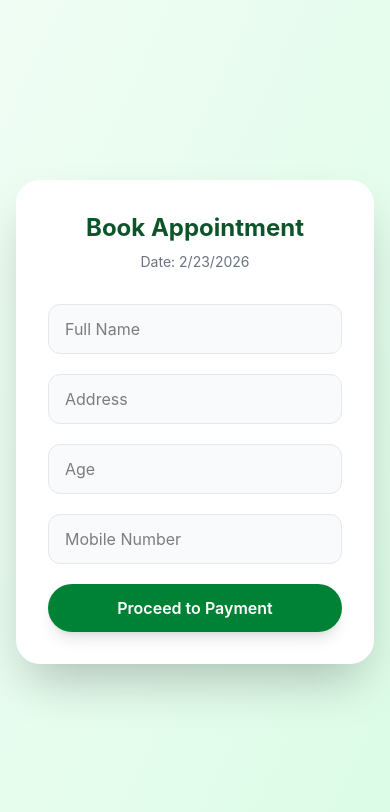
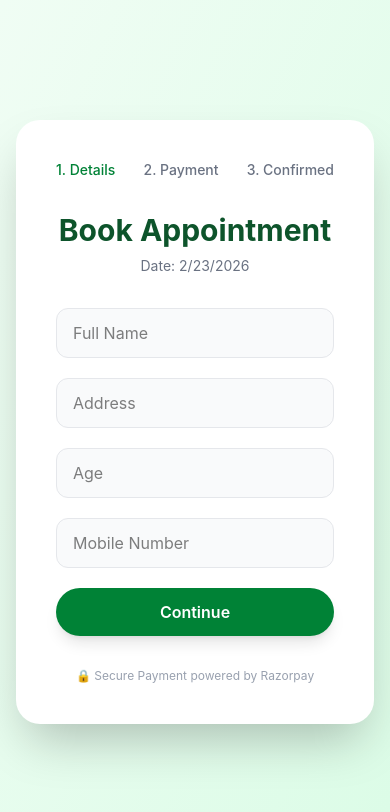
Before and after one commit to anuj808/Pakhi-City-Hospital, a React (Vite) app in the folder frontend/: page /book in a window 390 px wide. Shown: the top 812 px of the page. Built offline with nearby package versions, Linux system fonts and the light colour scheme.

Commit message:
updated ui

```diff
--- a/frontend/src/pages/BookPage.jsx
+++ b/frontend/src/pages/BookPage.jsx
@@ -2,7 +2,6 @@ import { useState } from "react";
 import axios from "axios";
 
 function BookPage() {
-
   const [formData, setFormData] = useState({
     name: "",
     address: "",
@@ -13,7 +12,7 @@ function BookPage() {
   const [token, setToken] = useState(null);
   const [showPayment, setShowPayment] = useState(false);
   const [orderData, setOrderData] = useState(null);
-  const [selectedMethod, setSelectedMethod] = useState(null);
+  const [loading, setLoading] = useState(false);
 
   const today = new Date().toLocaleDateString();
 
@@ -26,6 +25,7 @@ function BookPage() {
 
   const handleSubmit = async (e) => {
     e.preventDefault();
+    setLoading(true);
 
     const res = await axios.post(
       "https://pakhi-city-hospital.onrender.com/api/payment/create-order",
@@ -38,11 +38,13 @@ function BookPage() {
         formData
       );
       setToken(confirmRes.data.tokenNumber);
+      setLoading(false);
       return;
     }
 
     setOrderData(res.data.order);
     setShowPayment(true);
+    setLoading(false);
   };
 
   const openRazorpay = () => {
@@ -55,11 +57,10 @@ function BookPage() {
       description: "Registration Fee ₹305",
 
       handler: async function (response) {
-
         const receiptRes = await axios.post(
           "https://pakhi-city-hospital.onrender.com/api/payment/verify-payment",
           { ...response, formData },
-        { responseType: "blob" }   // IMPORTANT
+          { responseType: "blob" }
         );
 
         const url = window.URL.createObjectURL(
@@ -75,6 +76,7 @@ function BookPage() {
         window.URL.revokeObjectURL(url);
 
         setShowPayment(false);
+        setToken("Confirmed");
       },
 
       theme: { color: "#15803d" }
@@ -87,9 +89,22 @@ function BookPage() {
   return (
     <section className="min-h-screen bg-gradient-to-br from-green-50 to-green-100 flex items-center justify-center px-4 py-12">
 
-      <div className="bg-white w-full max-w-md p-8 md:p-10 rounded-3xl shadow-2xl">
+      <div className="bg-white w-full max-w-lg p-10 rounded-3xl shadow-2xl">
 
-        <h1 className="text-2xl md:text-3xl font-bold text-green-900 text-center">
+        {/* Step Indicator */}
+        <div className="flex justify-between items-center mb-8 text-sm font-medium text-gray-500">
+          <span className={!showPayment && !token ? "text-green-700" : ""}>
+            1. Details
+          </span>
+          <span className={showPayment ? "text-green-700" : ""}>
+            2. Payment
+          </span>
+          <span className={token ? "text-green-700" : ""}>
+            3. Confirmed
+          </span>
+        </div>
+
+        <h1 className="text-3xl font-bold text-green-900 text-center">
           Book Appointment
         </h1>
 
@@ -97,6 +112,7 @@ function BookPage() {
           Date: {today}
         </p>
 
+        {!token && (
           <form onSubmit={handleSubmit} className="mt-8 space-y-5">
 
             <input
@@ -105,7 +121,7 @@ function BookPage() {
               value={formData.name}
               onChange={handleChange}
               required
-            className="w-full px-4 py-3 rounded-xl border border-gray-200 focus:ring-2 focus:ring-green-500 focus:outline-none bg-gray-50"
+              className="w-full px-4 py-3 rounded-xl border border-gray-200 focus:ring-2 focus:ring-green-500 bg-gray-50"
             />
 
             <input
@@ -114,7 +130,7 @@ function BookPage() {
               value={formData.address}
               onChange={handleChange}
               required
-            className="w-full px-4 py-3 rounded-xl border border-gray-200 focus:ring-2 focus:ring-green-500 focus:outline-none bg-gray-50"
+              className="w-full px-4 py-3 rounded-xl border border-gray-200 focus:ring-2 focus:ring-green-500 bg-gray-50"
             />
 
             <input
@@ -124,7 +140,7 @@ function BookPage() {
               value={formData.age}
               onChange={handleChange}
               required
-            className="w-full px-4 py-3 rounded-xl border border-gray-200 focus:ring-2 focus:ring-green-500 focus:outline-none bg-gray-50"
+              className="w-full px-4 py-3 rounded-xl border border-gray-200 focus:ring-2 focus:ring-green-500 bg-gray-50"
             />
 
             <input
@@ -133,84 +149,73 @@ function BookPage() {
               value={formData.phone}
               onChange={handleChange}
               required
-            className="w-full px-4 py-3 rounded-xl border border-gray-200 focus:ring-2 focus:ring-green-500 focus:outline-none bg-gray-50"
+              className="w-full px-4 py-3 rounded-xl border border-gray-200 focus:ring-2 focus:ring-green-500 bg-gray-50"
             />
 
             <button
               type="submit"
-            className="w-full bg-green-700 hover:bg-green-800 text-white py-3 rounded-full font-semibold transition shadow-lg"
+              disabled={loading}
+              className="w-full bg-green-700 hover:bg-green-800 text-white py-3 rounded-full font-semibold transition shadow-lg disabled:opacity-60"
             >
-            Proceed to Payment
+              {loading ? "Processing..." : "Continue"}
             </button>
 
+            <p className="text-center text-xs text-gray-400 mt-3">
+              🔒 Secure Payment powered by Razorpay
+            </p>
+
           </form>
+        )}
 
+        {/* Success Screen */}
         {token && (
-          <div className="mt-8 p-6 bg-green-100 border border-green-300 rounded-2xl text-center">
-            <h2 className="text-green-800 font-semibold">
-              Token Confirmed ✅
+          <div className="mt-10 text-center">
+
+            <div className="text-6xl mb-4">🎉</div>
+
+            <h2 className="text-2xl font-bold text-green-900">
+              Appointment Confirmed
             </h2>
-            <h3 className="text-3xl font-bold text-green-900 mt-2">
-              {token}
+
+            <p className="mt-4 text-gray-600">
+              Your token has been generated successfully.
+            </p>
+
+            <div className="mt-6 bg-green-100 border border-green-300 p-6 rounded-2xl">
+              <h3 className="text-xl font-bold text-green-900">
+                Please visit hospital after 9:00 AM
               </h3>
-            <p className="text-gray-600 text-sm mt-2">
-              Please visit hospital after 9:00 AM
-            </p>
+            </div>
+
           </div>
         )}
+
       </div>
 
       {/* PAYMENT MODAL */}
       {showPayment && (
-        <div className="fixed inset-0 bg-black/50 flex items-center justify-center px-4">
+        <div className="fixed inset-0 bg-black/40 flex items-center justify-center">
 
-          <div className="bg-white w-full max-w-sm p-6 rounded-2xl shadow-xl">
+          <div className="bg-white w-full max-w-sm p-8 rounded-3xl shadow-2xl text-center">
 
-            <h2 className="text-lg font-semibold text-green-900 text-center">
-              Select Payment Method
+            <h2 className="text-xl font-semibold text-green-900">
+              Complete Payment
             </h2>
 
-            <div className="mt-6 space-y-4">
-
-              {["upi", "card", "netbanking"].map((method) => (
-                <div
-                  key={method}
-                  onClick={() => setSelectedMethod(method)}
-                  className={`cursor-pointer border rounded-xl p-4 transition ${
-                    selectedMethod === method
-                      ? "border-green-600 bg-green-50"
-                      : "border-gray-200 hover:bg-gray-50"
-                  }`}
-                >
-                  {method === "upi" && (
-                    <>
-                      <p className="font-medium">UPI</p>
-                      <div className="flex gap-2 mt-2 text-xs text-gray-500">
-                        <span className="bg-gray-100 px-2 py-1 rounded">GPay</span>
-                        <span className="bg-gray-100 px-2 py-1 rounded">PhonePe</span>
-                        <span className="bg-gray-100 px-2 py-1 rounded">Paytm</span>
-                      </div>
-                    </>
-                  )}
-
-                  {method === "card" && <p>Credit / Debit Card</p>}
-                  {method === "netbanking" && <p>Net Banking</p>}
-                </div>
-              ))}
-
-            </div>
+            <p className="text-sm text-gray-500 mt-2">
+              Registration Fee: ₹305
+            </p>
 
             <button
-              disabled={!selectedMethod}
               onClick={openRazorpay}
-              className={`mt-6 w-full py-3 rounded-full font-semibold transition ${
-                selectedMethod
-                  ? "bg-green-700 hover:bg-green-800 text-white"
-                  : "bg-gray-300 text-gray-500 cursor-not-allowed"
-              }`}
+              className="mt-6 w-full bg-green-700 hover:bg-green-800 text-white py-3 rounded-full font-semibold transition"
             >
               Pay ₹305
             </button>
+
+            <p className="text-xs text-gray-400 mt-4">
+              UPI | Cards | Net Banking supported
+            </p>
 
           </div>
 
```
Lines whose indentation alone changed are shown as unchanged.
